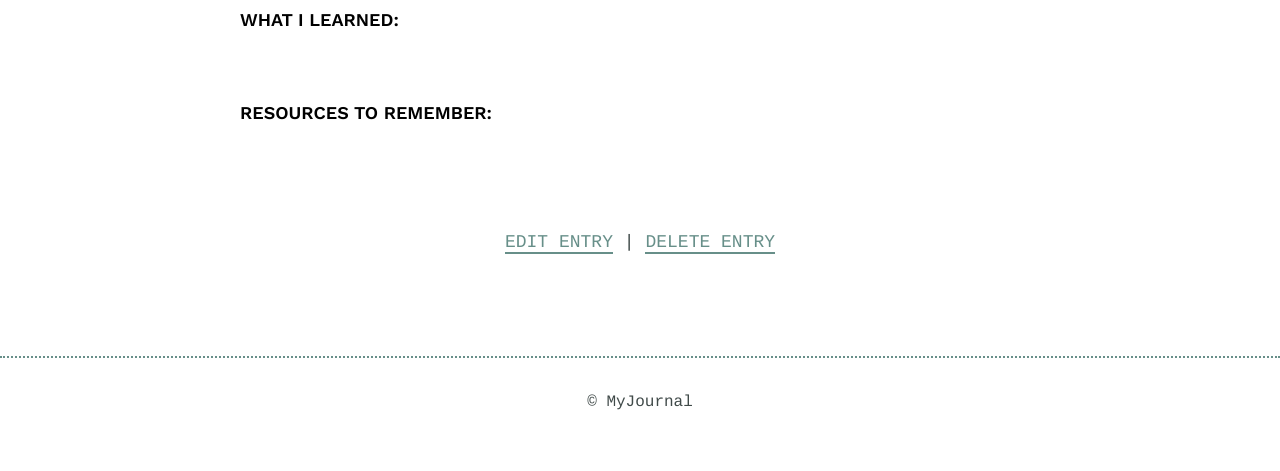
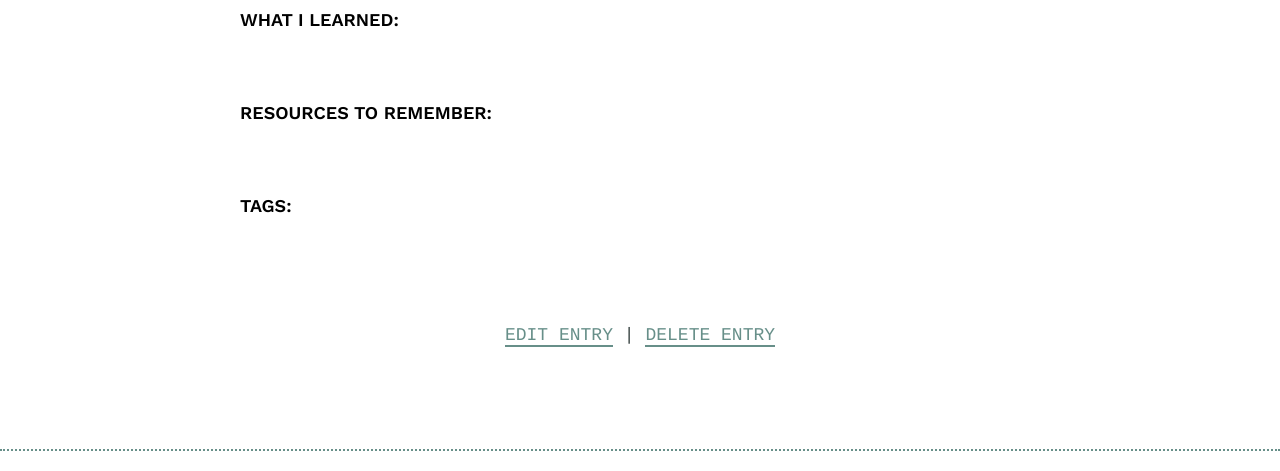
Before and after one commit to d0dders/learning-journal, a Python web app: template templates/detail.html in a window 1280 px wide. Shown: the part 322-793 px from the top of the page. Before the commit the page ends 732 px from the top, so only its background shows below. Run offline with Jinja, Linux system fonts and the light colour scheme; the template is opened without the code that fills it, so the values that code supplies are empty.

Commit message:
Added support for adding, showing, editing, and removing tags

```diff
--- a/forms.py
+++ b/forms.py
@@ -1,6 +1,7 @@
 from flask_wtf import Form
 from wtforms import StringField, DateField, TextAreaField
 from wtforms.validators import DataRequired
+
 
 class EntryForm(Form):
     title = StringField(
@@ -31,3 +32,6 @@ class EntryForm(Form):
         'Resources to Remember',
         validators=[DataRequired()]
     )
+    tags = StringField(
+        "Tags (add '#' in front of each tag)"
+    )
--- /dev/null
+++ b/static/css/tags.css
@@ -0,0 +1,12 @@
+/* ==========================================================================
+   Button Styles
+   ========================================================================== */
+
+.tag-list {
+    list-style-type: none;
+    padding-left:0;
+}
+
+.tag-list li {
+    display: inline-block;
+}
--- a/templates/detail.html
+++ b/templates/detail.html
@@ -9,6 +9,7 @@
         <link href="https://fonts.googleapis.com/icon?family=Material+Icons" rel="stylesheet">
         <link rel="stylesheet" href="../static/css/normalize.css">
         <link rel="stylesheet" href="../static/css/site.css">
+        <link rel="stylesheet" href="../static/css/tags.css">
     </head>
     <body>
         <header>
@@ -43,6 +44,14 @@
                                 {% endfor%}
                             </ul>
                         </div>
+                        <div class="entry">
+                            <h3>Tags:</h3>
+                            <ul class='tag-list'>
+                                {% for tag in entry.tags %}
+                                <li>#{{ tag.tag_name}}</li>
+                                {% endfor %}
+                            </ul>
+                        </div>
                     </article>
                 </div>
             </div>
--- a/templates/edit.html
+++ b/templates/edit.html
@@ -35,6 +35,7 @@
                         {{ render_field(form.time_spent) }}
                         {{ render_field(form.learned) }}
                         {{ render_field(form.resources) }}
+                        {{ render_field(form.tags) }}
                         <input type="submit" value="Publish Entry" class="button">
                         <a href="{{ url_for('detail', entry_id=entry.id) }}" class="button button-secondary">Cancel</a>
                     </form>
--- a/templates/index.html
+++ b/templates/index.html
@@ -9,6 +9,7 @@
         <link href="https://fonts.googleapis.com/icon?family=Material+Icons" rel="stylesheet">
         <link rel="stylesheet" href="static/css/normalize.css">
         <link rel="stylesheet" href="static/css/site.css">
+        <link rel="stylesheet" href="static/css/tags.css">
     </head>
     <body>
         <header>
@@ -26,6 +27,11 @@
                     <article>
                         <h2><a href="{{ url_for('detail', entry_id=entry.id) }}">{{entry.title}}</a></h2>
                         <time datetime="{{ entry.created_date.strftime('%Y-%m-%d') }}">{{ entry.created_date.strftime('%B %d, %Y') }}</time>
+                        <ul class='tag-list'>
+                            {% for tag in entry.tags %}
+                            <li>#{{ tag.tag_name}}</li>
+                            {% endfor %}
+                        </ul>
                     </article>
                     {% endfor %}
                 </div>
--- a/templates/new.html
+++ b/templates/new.html
@@ -35,6 +35,7 @@
                         {{ render_field(form.time_spent) }}
                         {{ render_field(form.learned) }}
                         {{ render_field(form.resources) }}
+                        {{ render_field(form.tags) }}
                         <input type="submit" value="Publish Entry" class="button">
                         <a href="#" class="button button-secondary">Cancel</a>
                     </form>
```
Also changed, not shown: app.py (+33 -2 lines), models.py (+2 -5 lines), README.md, journal.db.
